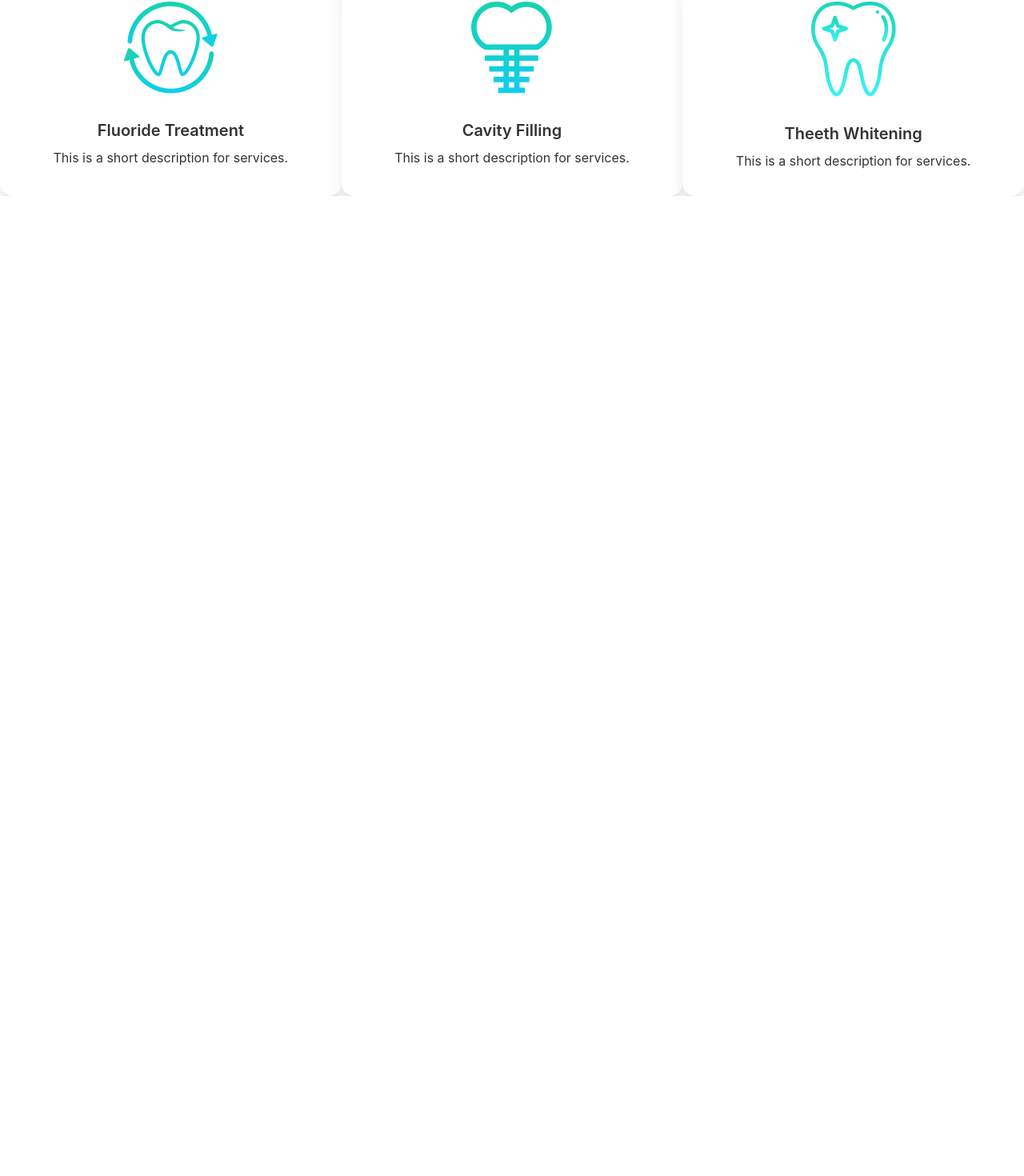
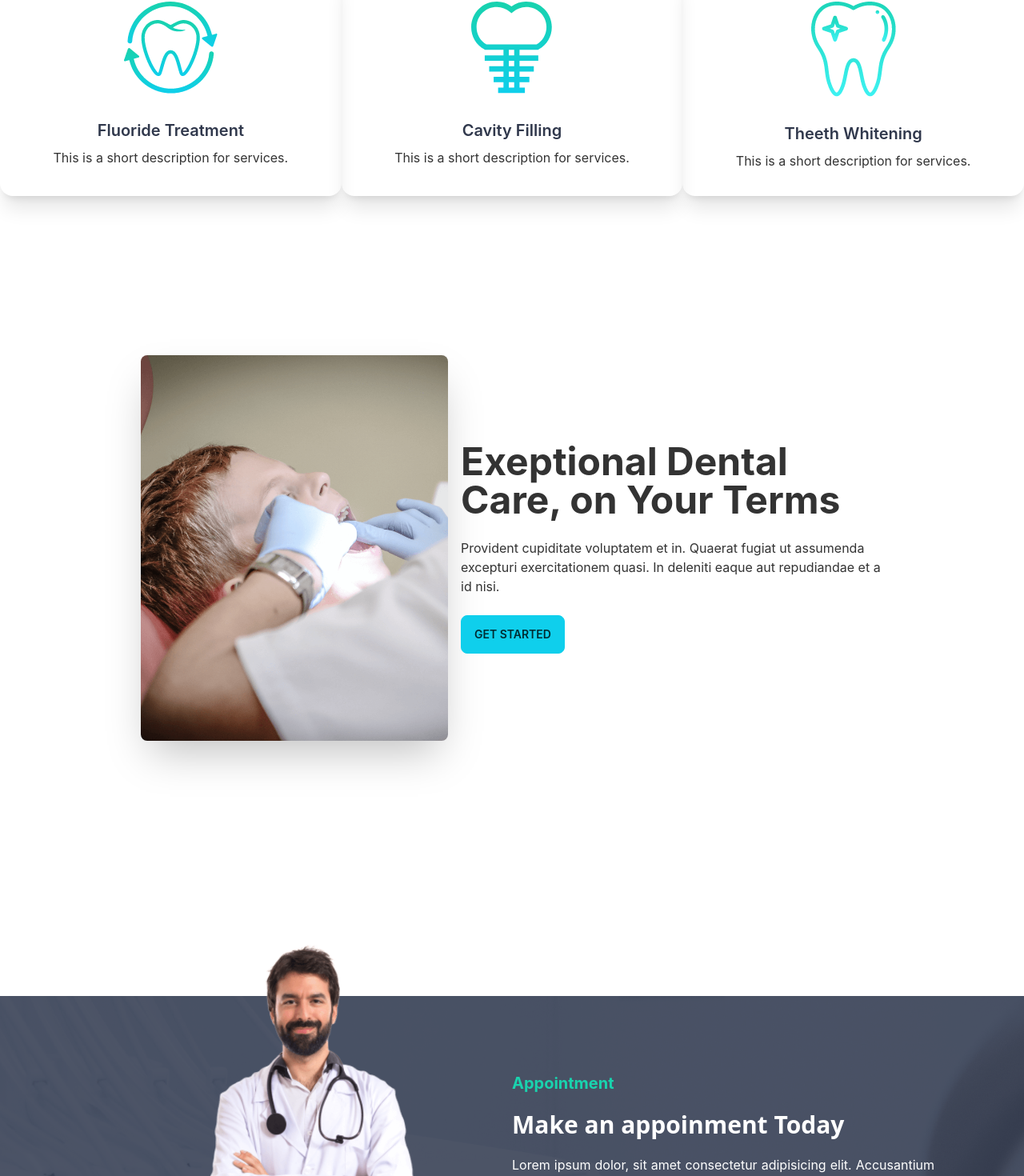
Before and after one commit to Fahadmohammad1/doctors-portal-client, a React (Create React App) app: page / in a window 1280 px wide. Shown: the part 1314-2784 px from the top of the page at 80% size. Before the commit the page ends 1559 px from the top, so only its background shows below. Built offline with nearby package versions, Linux system fonts and the light colour scheme.

Commit message:
appoinment section almost done

```diff
--- /dev/null
+++ b/src/Pages/Home/DentalCare.js
@@ -0,0 +1,29 @@
+import React from "react";
+import treatment from "../../assets/images/treatment.png";
+
+const DentalCare = () => {
+  return (
+    <div class="hero min-h-screen">
+      <div class="hero-content flex-col lg:flex-row">
+        <img
+          src={treatment}
+          alt=""
+          class=" lg:max-w-sm rounded-lg shadow-2xl"
+        />
+        <div>
+          <h1 class="text-5xl font-bold">
+            Exeptional Dental Care, on Your Terms
+          </h1>
+          <p class="py-6">
+            Provident cupiditate voluptatem et in. Quaerat fugiat ut assumenda
+            excepturi exercitationem quasi. In deleniti eaque aut repudiandae et
+            a id nisi.
+          </p>
+          <button class="btn btn-primary">Get Started</button>
+        </div>
+      </div>
+    </div>
+  );
+};
+
+export default DentalCare;
--- a/src/Pages/Home/DetailsCard.js
+++ b/src/Pages/Home/DetailsCard.js
@@ -7,7 +7,7 @@ const DetailsCard = ({ img, bg, cardTitle }) => {
         <img src={img} alt="Album" />
       </figure>
       <div class="card-body">
-        <h2 class="card-title text-accent">{cardTitle}</h2>
+        <h2 class="card-title">{cardTitle}</h2>
         <p>Click the button to listen on Spotiwhy app.</p>
       </div>
     </div>
--- a/src/Pages/Home/Home.js
+++ b/src/Pages/Home/Home.js
@@ -3,6 +3,8 @@ import Banner from "./Banner";
 import bg from "../../assets/images/bg.png";
 import Details from "./Details";
 import Services from "./Services";
+import DentalCare from "./DentalCare";
+import MakeAppointment from "./MakeAppointment";
 
 const Home = () => {
   return (
@@ -21,6 +23,10 @@ const Home = () => {
       <div>
         <Services></Services>
       </div>
+      <div className="lg:px-40 lg:mt-10 lg:mb-40">
+        <DentalCare></DentalCare>
+      </div>
+      <MakeAppointment></MakeAppointment>
     </div>
   );
 };
--- /dev/null
+++ b/src/Pages/Home/MakeAppointment.js
@@ -0,0 +1,31 @@
+import React from "react";
+import doctor from "../../assets/images/doctor.png";
+import appoinment from "../../assets/images/appointment.png";
+
+const MakeAppointment = () => {
+  return (
+    <section
+      className="flex justify-center items-center bg-cover lg:px-28"
+      style={{ background: `url(${appoinment})` }}
+    >
+      <div className="lg:flex-1">
+        <img className="mt-[-115px] hidden lg:block" src={doctor} alt="" />
+      </div>
+      <div className="lg:flex-1">
+        <h3 className="text-xl text-secondary font-bold">Appointment</h3>
+        <h2 className="text-3xl text-white mt-5 font-semibold font-sans">
+          Make an appoinment Today
+        </h2>
+        <p className="text-white mt-5 text-justify">
+          Lorem ipsum dolor, sit amet consectetur adipisicing elit. Accusantium
+          nulla nisi provident modi! Ratione perferendis dolore reprehenderit
+          voluptatem quo? Deleniti, reprehenderit mollitia quis veniam ad,
+          voluptates temporibus eligendi minima obcaecati hic quas amet aliquid,
+          excepturi nisi nihil modi perferendis sed!
+        </p>
+      </div>
+    </section>
+  );
+};
+
+export default MakeAppointment;
--- a/src/Pages/Home/Service.js
+++ b/src/Pages/Home/Service.js
@@ -2,12 +2,12 @@ import React from "react";
 
 const Service = ({ service }) => {
   return (
-    <div class="card w-full bg-base-100 shadow-xl mx-auto">
+    <div class="card w-full shadow-xl mx-auto">
       <figure class="px-10 pt-10">
         <img src={service.image} alt="" class="rounded-xl" />
       </figure>
       <div class="card-body items-center text-center">
-        <h2 class="card-title">{service.title}</h2>
+        <h2 class="card-title text-accent">{service.title}</h2>
         <p>{service.description}</p>
       </div>
     </div>
--- a/src/Pages/Home/Services.js
+++ b/src/Pages/Home/Services.js
@@ -26,7 +26,7 @@ const Services = () => {
     },
   ];
   return (
-    <div className="mt-32">
+    <div className="lg:mt-32 mt-14">
       <h3 className="text-2xl uppercase text-center text-secondary">
         our services
       </h3>
```
